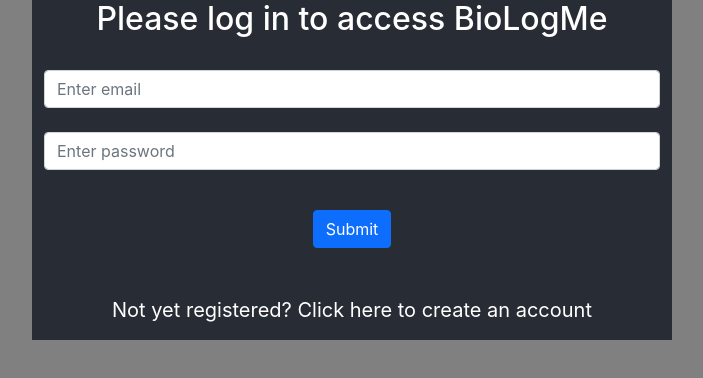
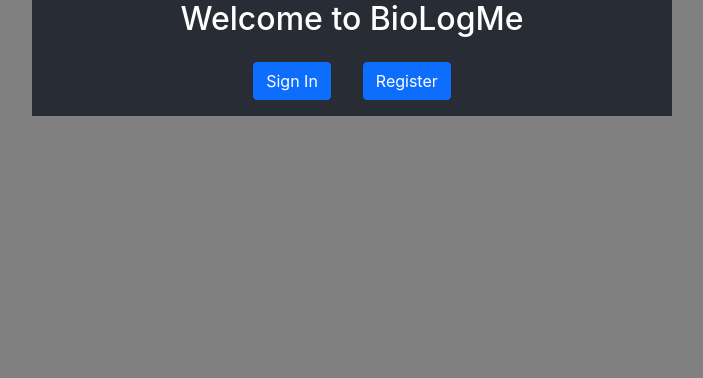
Before and after one commit to CoraNiall/BioLogMe, a React (Create React App) app in the folder client/: page / in a window 1280 px wide. Shown: the top 378 px of the page, without its empty margins (288-991 px from the left). Built offline with nearby package versions, Linux system fonts and the light colour scheme.

Commit message:
some route protection working still more to do

```diff
--- a/client/src/App.js
+++ b/client/src/App.js
@@ -1,22 +1,26 @@
 import React from 'react';
 import './App.css';
-import UserDashboard from './components/userDashboard';
-import UserProfile from './components/userProfileForm';
-import HomeVisualisation from './components/homeVisualisation';
-import Register from './components/register';
-import Login from './components/login';
+import UserDashboard from './pages/userDashboard';
+import UserProfile from './pages/userProfileForm';
+import HomeVisualisation from './pages/homeVisualisation';
+import Register from './pages/register';
+import Login from './pages/login';
+import PublicHomePage from './pages/publicHomePage';
+import useToken from './components/useToken';
 import { BrowserRouter as Router, Route, Routes } from 'react-router-dom';
 import { ProtectedRoutes } from './routes/protectedRoutes';
 
 function App() {
+  const { token, setToken } = useToken();
+
   return (
     <div className='Main-wrapper'>
       <Router>
         <Routes>
-          <Route path='/' element={<Login />} />
-          <Route path='/login' element={<Login />} />
+          <Route path='/' element={<PublicHomePage />} />
+          <Route path='/login' element={<Login setToken={setToken} />} />
           <Route path='/register' element={<Register />} />
-          <Route element={<ProtectedRoutes />}>
+          <Route element={<ProtectedRoutes userToken={token} />}>
             <Route path='/home' element={<HomeVisualisation />} />
             <Route path='/user-dashboard' element={<UserDashboard />} />
             <Route path='/profile-page' element={<UserProfile />} />
--- a/client/src/components/headerNav.jsx
+++ b/client/src/components/headerNav.jsx
@@ -29,7 +29,7 @@
           </li>
           <li className='nav-item'>
             {' '}
-            <a href='/login' className='nav-link'>
+            <a href='/' className='nav-link'>
               Log Out
             </a>
           </li>
--- a/client/src/components/useToken.js
+++ b/client/src/components/useToken.js
@@ -11,11 +11,11 @@
 
   const saveToken = userToken => {
     localStorage.setItem('token', userToken);
-    setToken(userToken.token);
+    setToken(userToken);
   };
 
   return {
+    token,
     setToken: saveToken,
-    token,
   };
 }
--- a/client/src/components/homeVisualisation.jsx
+++ b/client/src/pages/homeVisualisation.jsx
@@ -1,5 +1,5 @@
 import React from 'react';
-import HeaderNav from './headerNav';
+import HeaderNav from '../components/headerNav';
 
 export default function HomeVisualisation() {
   return (
--- a/client/src/components/login.jsx
+++ b/client/src/pages/login.jsx
@@ -1,13 +1,12 @@
 import React, { useState } from 'react';
 import axios from 'axios';
 import { useNavigate } from 'react-router-dom';
+import PropTypes from 'prop-types';
 
 import '../styles/register.css';
 
-export default function Login() {
+export default function Login({ setToken }) {
   const navigate = useNavigate();
-
-  const [authenticated, setAuthenticated] = useState(false);
 
   const [user, setUser] = useState({
     email: '',
@@ -24,12 +23,13 @@
       .then(res => {
         console.log(res.data || 'User not found');
         let loggedInUser = res.data.user;
+        let token = res.data.token;
         if (!loggedInUser) {
           alert(
             'User/password incorrect. Please check your details and try again'
           );
         } else {
-          setAuthenticated(() => authenticated);
+          setToken(JSON.stringify(token));
           navigate('/user-dashboard');
         }
       })
@@ -82,3 +82,7 @@
     </div>
   );
 }
+
+Login.propTypes = {
+  setToken: PropTypes.func.isRequired,
+};
--- /dev/null
+++ b/client/src/pages/publicHomePage.jsx
@@ -0,0 +1,16 @@
+import React from 'react';
+import './../styles/log.css';
+
+export default function PublicHomePage() {
+  return (
+    <div className='container-sm col-md-8'>
+      <h2>Welcome to BioLogMe</h2>
+      <a href='/login' className='btn btn-primary sign-in'>
+        Sign In
+      </a>
+      <a href='/register' className='btn btn-primary register'>
+        Register
+      </a>
+    </div>
+  );
+}
--- a/client/src/routes/protectedRoutes.jsx
+++ b/client/src/routes/protectedRoutes.jsx
@@ -1,7 +1,11 @@
 import React from 'react';
 import { Navigate, Outlet } from 'react-router';
 
-export function ProtectedRoutes() {
-  let auth = { "token": true };
-  return auth.token ? <Outlet /> : <Navigate to='/login' replace={true} />;
+export function ProtectedRoutes({ userToken }) {
+  let auth = { token: userToken };
+  if (auth.token) {
+    return <Outlet />;
+  } else {
+    return <Navigate to='/login' replace={true} />;
+  }
 }
--- a/client/src/styles/log.css
+++ b/client/src/styles/log.css
@@ -7,7 +7,10 @@
 .user-details-btn,
 .sleep-input,
 .food-input,
-.mood-input {
+.mood-input,
+.activity-input,
+.sign-in,
+.register {
   margin: 1em;
 }
 
```
Also changed, not shown: client/src/pages/userDashboard.jsx (renamed from client/src/components/userDashboard.jsx, +6 -6 lines), client/src/pages/userProfileForm.jsx (renamed from client/src/components/userProfileForm.jsx, +4 -4 lines), client/src/pages/register.jsx (renamed from client/src/components/register.jsx), 1 other file (tests, documents, lock files or other folders).
